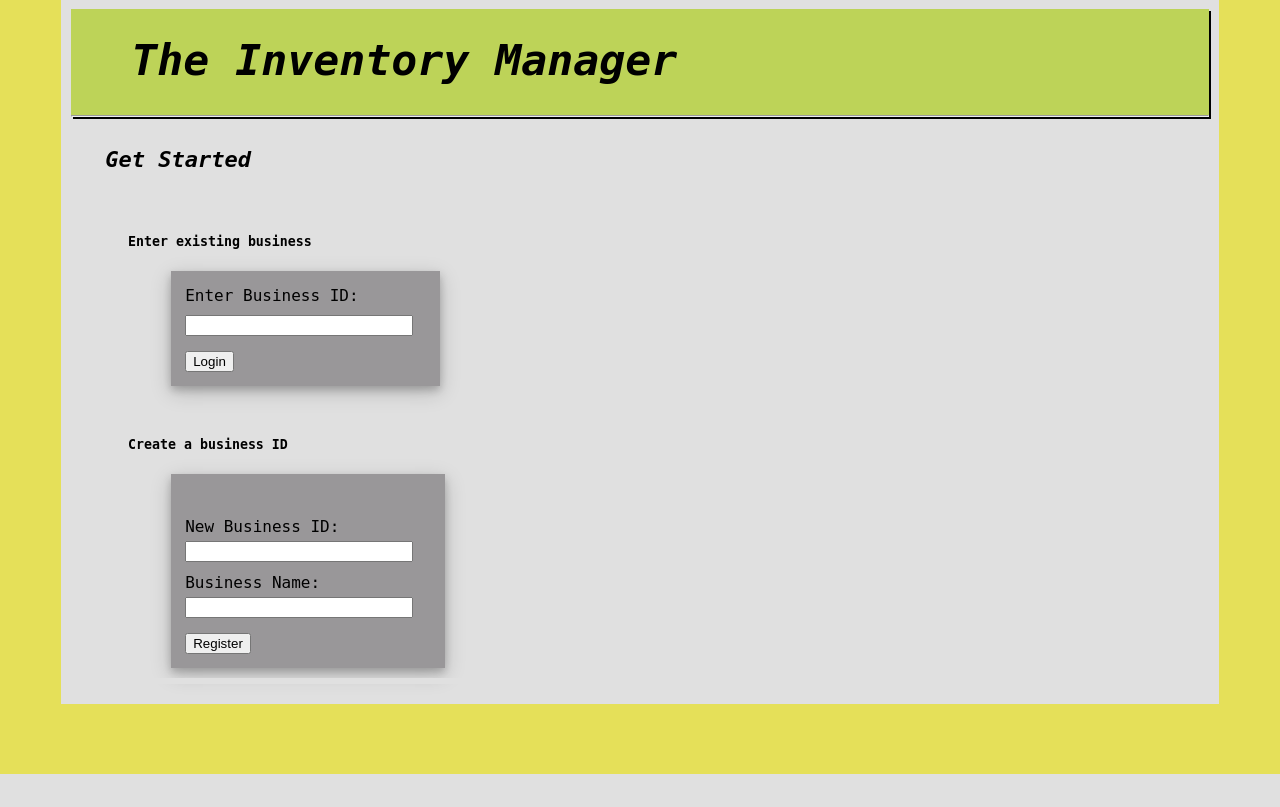
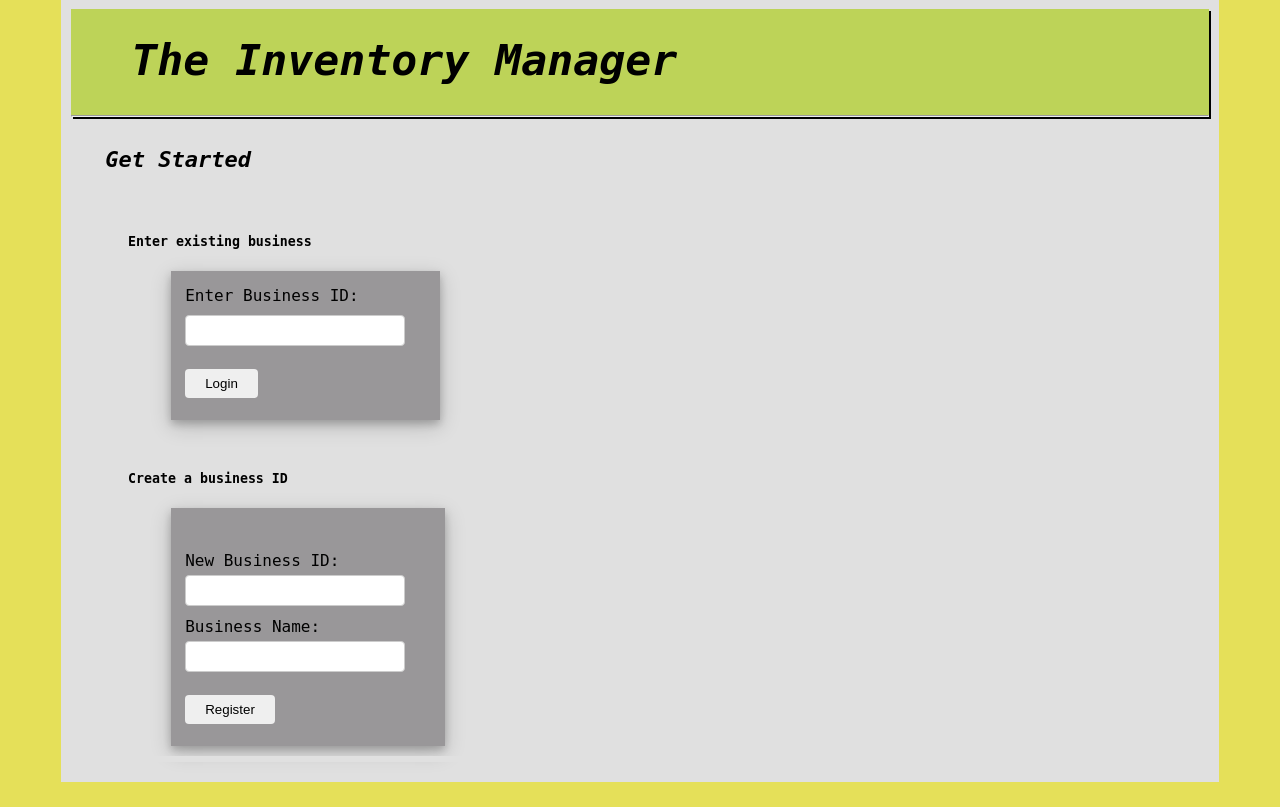
Before and after one commit to 7zmau/InvMan, a Flask app: page / in a window 1280 px wide. Shown: the part 26-833 px from the top of the page. Before the commit the page ends 800 px from the top, so only its background shows below. Run offline with Flask 2, Linux system fonts and the light colour scheme; some libraries are stand-ins or nearby versions; some web fonts are replaced.

Commit message:
updated style.css

```diff
--- a/invman/static/css/style.css
+++ b/invman/static/css/style.css
@@ -13,6 +13,23 @@
 */
 body{
     background:#e5e059;
+}
+input {
+    padding: 7px 7px;
+    display: inline-block;
+    border: 1px solid #ccc;
+    border-radius: 4px;
+    box-sizing: border-box;
+  }
+input[type=submit] {
+    padding: 7px 20px;
+    margin: 8px 0;
+    border: none;
+    border-radius: 4px;
+    cursor: pointer;
+}
+select {
+    padding:2px;
 }
 .main-container{
     background:#e0e0e0;
```
